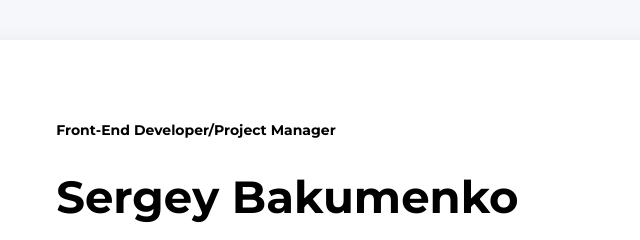
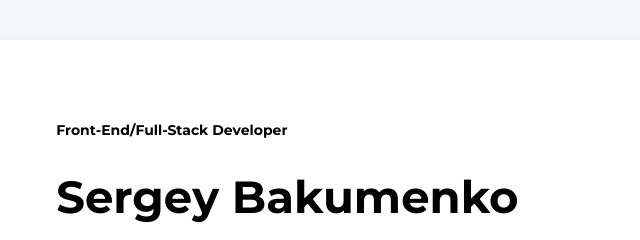
Before and after one commit to BakumSV/resume, a website built with Parcel: page src/index.html in a window 1280 px wide. Shown: the top 240 px of the page, 386-1026 px from the left. Built offline with nearby package versions, Linux system fonts and the light colour scheme.

Commit message:
Update index.html

```diff
--- a/src/index.html
+++ b/src/index.html
@@ -18,7 +18,7 @@
       <div class="main-content-section">
         <!-- About me section -->
         <div class="about-me-section">
-          <h2 class="about-me-profession">Front-End Developer/Project Manager</h2>
+          <h2 class="about-me-profession">Front-End/Full-Stack Developer</h2>
           <h1 class="about-me-name">Sergey Bakumenko</h1>
           <p class="about-me-discription">
             35 years old, married, raise two children. <br />
```
